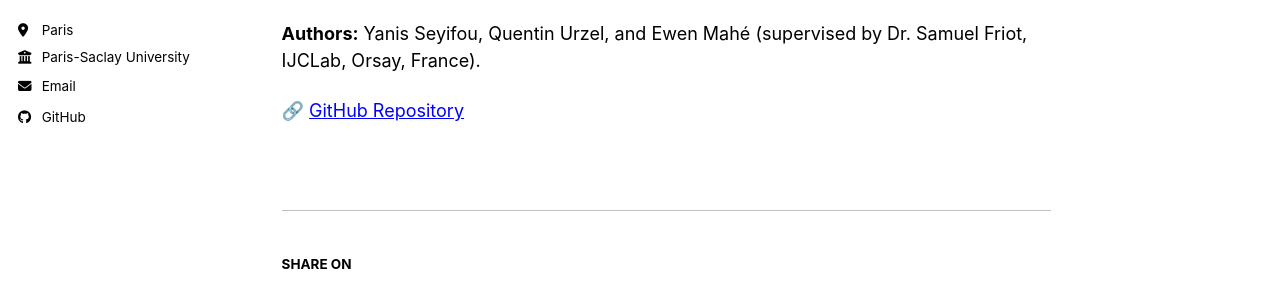
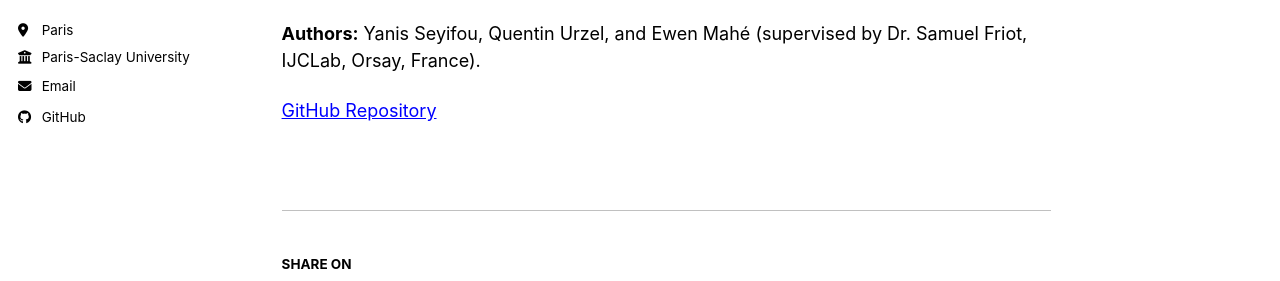
Before and after one commit to yseyifou/yseyifou.github.io, a Jekyll site: the page built from _portfolio/MBCHP.md, in a window 1280 px wide and 900 px high, scrolled down 601 px. Shown: the part 388-669 px from the top of the window. Built offline with Jekyll 4.4.1, drawn with Linux system fonts in a browser that asks for light colours; a style sheet for code colours, icons or effects is not loaded.

```diff
--- a/_portfolio/MBCHP.md
+++ b/_portfolio/MBCHP.md
@@ -26,4 +26,4 @@ The package takes a resolved MB representation (output from `MBConicHulls`'s `Re
 
 **Authors:** Yanis Seyifou, Quentin Urzel, and Ewen Mahé (supervised by Dr. Samuel Friot, IJCLab, Orsay, France).
 
-🔗 [GitHub Repository](https://github.com/yseyifou/MBCHProcess)
+[GitHub Repository](https://github.com/yseyifou/MBCHProcess)
```
